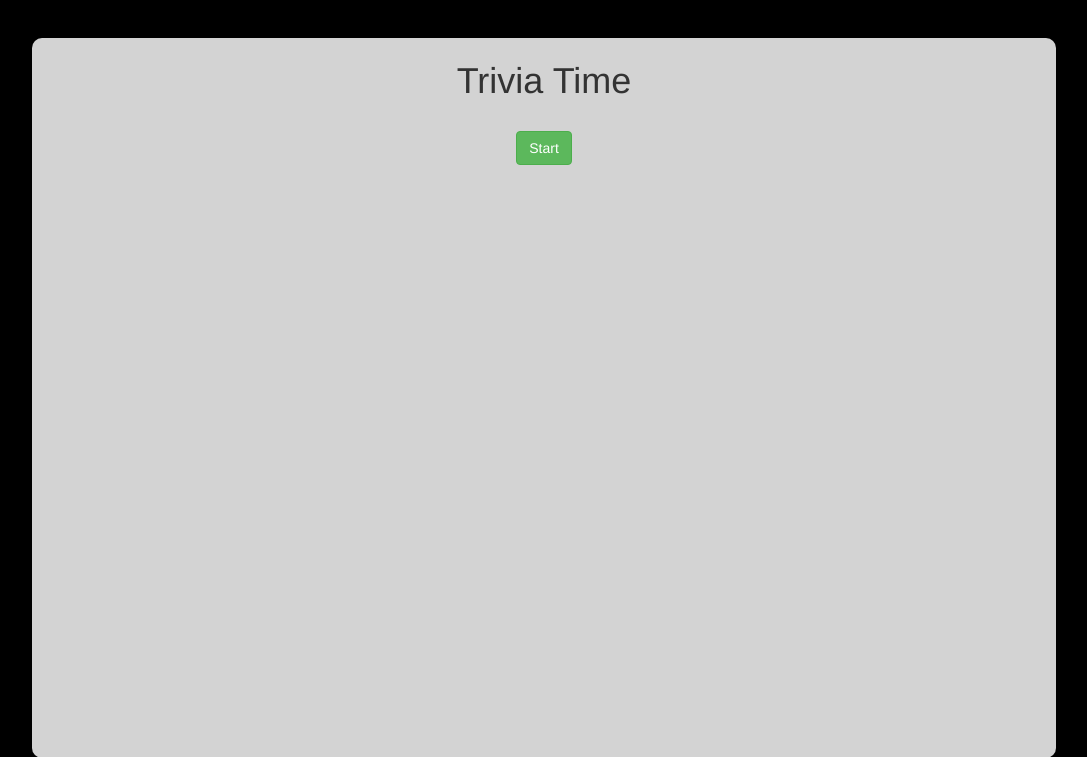
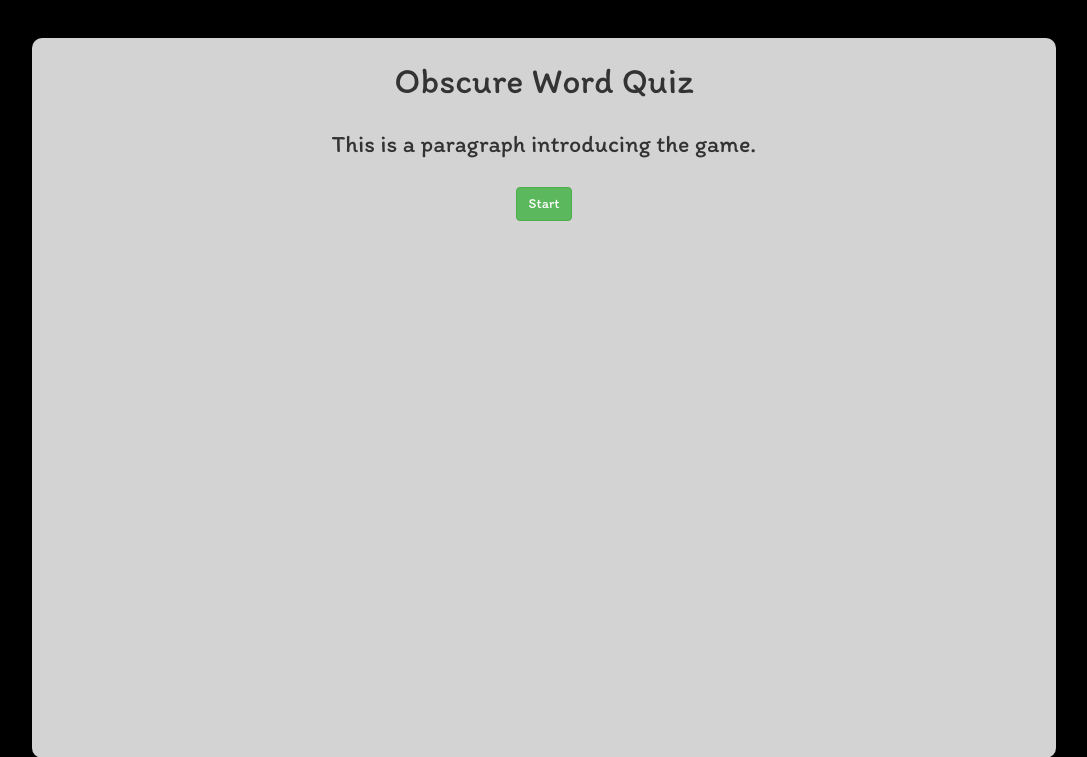
Before and after one commit to mchlltt/Guess-That-Pokemon, a PHP site: page / in a window 1280 px wide. Shown: the top 757 px of the page, without its empty margins (96-1183 px from the left). Run offline with PHP 8.4, Linux system fonts and the light colour scheme.

Commit message:
Generate answer options dynamically, add actual questions, make restarting work

```diff
--- a/assets/css/style.css
+++ b/assets/css/style.css
@@ -1,5 +1,6 @@
 body {
 	background-color: black;
+	font-family: 'Itim', Arial, Verdana;
 	width: 100%;
 }
 
@@ -8,8 +9,8 @@ body {
 	border: 3px solid transparent;
 	border-radius: 10px;
 	margin: 3% auto;
+	max-width: 80%;
 	min-height: 90vh;
-	max-width: 80%;
 }
 
 .row,
@@ -22,8 +23,12 @@ img {
 	width: 200px;
 }
 
-.game-result,
+.game-results,
 .question-result,
 .restart {
 	display: none;
 }
+
+p {
+	font-size: 16px;
+}
--- a/assets/javascript/app.js
+++ b/assets/javascript/app.js
@@ -2,95 +2,91 @@ $(document).ready(function() {
     // Object with all questions and question data.
     var questions = [{
         id: 0,
-        text: 'What is a good trivia question?0',
-        answers: ['who knows', 'who cares', 'idek', 'ummm'],
-        src: 'q1.png',
+        text: 'Trumpery',
+        answers: ['Luggage designed for carrying an instrument', 'Worthless nonsense', 'The act of being more important than someone else', 'A place where trumpets are serviced'],
         alt: 'boop doop',
-        correctAnswerIndex: 2
+        correctAnswerIndex: 1
     }, {
         id: 1,
-        text: 'er what is happening',
-        answers: ['1', '2', '3', '4'],
-        src: 'q2.png',
+        text: 'Borborygmus',
+        answers: ['A mythical horned sea creature', 'A rumbling sound in the intenstines', 'A lump on the skin', 'A scarring of the bronchial tubes'],
         alt: 'bloop',
+        correctAnswerIndex: 1
+    }, {
+        id: 2,
+        text: 'Mumpsimus',
+        answers: ['One who steals things that are not very valuable', 'A notion that is held even though it\'s unreasonable', 'Talk that is not meaningful or important', 'An organ donor'],
+        alt: 'boop doop',
+        correctAnswerIndex: 1
+    }, {
+        id: 3,
+        text: 'Crapulence',
+        answers: ['Sickness caused by excessive eating or drinking', 'A rupturing of the intenstines', 'Ownership of excessive amounts of jewels', 'A gambling addiction'],
+        alt: 'boop doop',
         correctAnswerIndex: 0
     }, {
-        id: 2,
-        text: 'What is a good trivia question?2',
-        answers: ['who knows', 'who cares', 'idek', 'ummm'],
-        src: 'q1.png',
+        id: 4,
+        text: 'Slubber',
+        answers: ['To fumble with one\'s words', 'To lose confidence', 'To lose focus', 'To perform carelessly'],
         alt: 'boop doop',
-        correctAnswerIndex: 2
-    }, {
-        id: 3,
-        text: 'What is a good trivia question?3',
-        answers: ['who knows', 'who cares', 'idek', 'ummm'],
-        src: 'q3.png',
-        alt: 'boop doop',
-        correctAnswerIndex: 2
-    }, {
-        id: 4,
-        text: 'What is a good trivia question?4',
-        answers: ['who knows', 'who cares', 'idek', 'ummm'],
-        src: 'q4.png',
-        alt: 'boop doop',
-        correctAnswerIndex: 2
+        correctAnswerIndex: 3
     }, {
         id: 5,
-        text: 'What is a good trivia question?5',
-        answers: ['who knows', 'who cares', 'idek', 'ummm'],
-        src: 'q5.png',
+        text: 'Folderol',
+        answers: ['A kitchen tool used to crush garlic', 'Excessive confidence', 'Foolish words or ideas', 'A machine used to treat stomach cramps'],
         alt: 'boop doop',
         correctAnswerIndex: 2
     }, {
         id: 6,
-        text: 'What is a good trivia question?6',
-        answers: ['who knows', 'who cares', 'idek', 'ummm'],
-        src: 'q6.png',
+        text: 'Yclept',
+        answers: ['An archaic name for a bartender', 'To confuse one person for another', 'A heinous crime', 'To call or be named'],
         alt: 'boop doop',
-        correctAnswerIndex: 2
+        correctAnswerIndex: 3
     }, {
         id: 7,
-        text: 'What is a good trivia question?7',
-        answers: ['who knows', 'who cares', 'idek', 'ummm'],
-        src: 'q7.png',
+        text: 'Usufruct',
+        answers: ['The right to use or enjoy something', 'An area where trains park', 'A citrus fruit used in cold climates', 'The act of breaching a contract'],
         alt: 'boop doop',
-        correctAnswerIndex: 2
+        correctAnswerIndex: 0
     }, {
         id: 8,
-        text: 'What is a good trivia question?8',
-        answers: ['who knows', 'who cares', 'idek', 'ummm'],
-        src: 'q8.png',
+        text: 'Quodlibet',
+        answers: ['A piece of music containing several different melodies', 'A flat outdoor area for recreational activities', 'A geometric shape', 'The act of going to a far extent'],
         alt: 'boop doop',
-        correctAnswerIndex: 2
+        correctAnswerIndex: 0
     }, {
         id: 9,
-        text: 'What is a good trivia question?9',
-        answers: ['who knows', 'who cares', 'idek', 'ummm'],
-        src: 'q9.png',
+        text: 'Gardyloo',
+        answers: ['A collection of tulips', 'A guest outhouse', 'An herb that grows in tropical climates', 'A warning cry'],
         alt: 'boop doop',
-        correctAnswerIndex: 2
+        correctAnswerIndex: 3
     }];
 
-    // Variable accessible in all scopes with current question content.
+    // Global variable with current question content.
     var currentQuestion = {};
+
+    // Global variable with current scores.
+    var answersCorrect = 0;
+    var answersIncorrect = 0;
+    var answersTimedOut = 0;
 
 
     // Game logic object.
     var game = {
         // Variables
         questionsUnasked: [0, 1, 2, 3, 4, 5, 6, 7, 8, 9],
-        answersIncorrect: 0,
-        answersCorrect: 0,
-        answersTimedOut: 0,
 
         // Methods
         selectQuestion: function() {
+            // Verify that there are questions left to answer.
+            if (game.questionsUnasked.length === 0) {
+                DOMFunctions.callDOMFunctions('gameComplete');
+            } else {
                 // Randomly select one of the unasked questions.
                 var questionIndex = Math.floor(Math.random() * game.questionsUnasked.length);
                 // Get its ID in questions.
                 var id = game.questionsUnasked[questionIndex];
-            // Set the currentQuestion object to this question.
+                // Set the global currentQuestion object to this question.
                 var lookup = {};
                 for (var i = 0; i < questions.length; i++) {
                     lookup[questions[i].id] = questions[i];
@@ -98,6 +94,9 @@ $(document).ready(function() {
                 currentQuestion = lookup[id];
                 // Remove the question's ID from the unasked questions.
                 game.questionsUnasked.splice(questionIndex, 1);
+                DOMFunctions.callDOMFunctions(event = 'newQuestion');
+                timer.start();
+            }
         },
 
         isCorrect: function(answerIndex) {
@@ -111,103 +110,141 @@ $(document).ready(function() {
 
         updateScores: function(correct) {
             // Increment appropriate score counter variable.
-            if (correct) {
-                game.answersCorrect++;
-            } else if (!correct) {
-                game.answersIncorrect++;
+            if (correct === true) {
+                answersCorrect++;
+            } else if (correct === false) {
+                answersIncorrect++;
             } else {
-                game.answersTimedOut++;
+                answersTimedOut++;
             }
+        },
+
+        resetGame: function() {
+            game.questionsUnasked = [0, 1, 2, 3, 4, 5, 6, 7, 8, 9];
+            game.answersCorrect = 0;
+            game.answersIncorrect = 0;
+            game.answersTimedOut = 0;
         }
     };
 
-    var count = -1;
-
     // Timeout and interval object
     var timer = {
+        count: 31,
         start: function() {
-            timer.countDown();
-            counter = setInterval(timer.countDown, 1000);
+            timer.decrement();
+            counter = setInterval(timer.decrement, 1000);
+        },
+        decrement: function() {
+            timer.count--;
+            DOMFunctions.displayTimer(timeRemaining = timer.count);
+            if (timer.count === 0) {
+                timer.stop();
+                DOMFunctions.callDOMFunctions(event = 'questionAnswered', correct = '');
+                game.updateScores();
+            }
         },
         stop: function() {
             clearInterval(counter);
-            count = -1;
-        },
-        countDown: function() {
-            count++;
-            DOMFunctions.displayTimer(count);
-            if (count == 30) {
-                timer.stop();
-            }
+            timer.count = 31;
         },
     };
 
 
     // DOM writing object
     var DOMFunctions = {
-        displayTimer: function(time) {
-            $('#timer').text(30 - time);
+        displayTimer: function(timeRemaining) {
+            $('#timer').text(timeRemaining);
         },
         displayQuestion: function() {
             $('#question').text(currentQuestion.text);
-            $('#0').text(currentQuestion.answers[0]);
-            $('#1').text(currentQuestion.answers[1]);
-            $('#2').text(currentQuestion.answers[2]);
-            $('#3').text(currentQuestion.answers[3]);
+            $('.answer-options').empty();
+            for (var i=0;i<currentQuestion.answers.length;i++) {
+                option = $('<h3>');
+                option.text(currentQuestion.answers[i]);
+                option.attr('data-index', i);
+                option.addClass('text-center option');
+                option.attr('role','button');
+                $('.answer-options').append(option);
+            }
         },
         displayAnswer: function(correct) {
             $('.question-display').hide();
             $('.timer').hide();
             $('.question-result').show();
-            $('#question-image').attr('src', currentQuestion.src);
-            $('#question-image').attr('alt',currentQuestion.alt);
-            if (correct) {
+            $('#correct-answer').text('Definition: ' + currentQuestion.answers[currentQuestion.correctAnswerIndex]);
+            $('#question-image').attr('src', 'assets/images/' + currentQuestion.text + '.png');
+            $('#question-image').attr('alt', currentQuestion.alt);
+            if (correct === true) {
                 $('#question-win-loss').text('Correct!');
+            } else if (correct === false) {
+                $('#question-win-loss').text('Incorrect...');
             } else {
-                $('#question-win-loss').text('Incorrect...');
+                $('#question-win-loss').text('Time\'s Up!');
             }
+            setTimeout(displayNextQuestion, 3000);
+        },
+        hideAnswer: function() {
+            $('.question-display').show();
+            $('.timer').show();
+            $('.question-result').hide();
         },
         displayResults: function() {
-
+            $('.question-display').hide();
+            $('.game-results').show();
+            $('#questions-correct').text('Correct: ' + answersCorrect);
+            $('#questions-incorrect').text('Incorrect: ' + answersIncorrect);
+            $('#questions-unanswered').text('Unanswered: ' + answersTimedOut);
+            $('.restart').show();
         },
         displayNewGame: function() {
-
+            $('.restart').hide();
+            $('.game-results').hide();
+            $('#start-button').show();
         },
-        callDOMFunctions: function(event,correct) {
+        callDOMFunctions: function(event, correct) {
             if (event === 'startGame') {
                 $('.start').hide();
+            } else if (event === 'newQuestion') {
                 DOMFunctions.displayQuestion();
+                DOMFunctions.hideAnswer();
             } else if (event === 'questionAnswered') {
                 DOMFunctions.displayAnswer(correct);
-            } else if (event === 'newQuestion') {
-                console.log('newq');
+            } else if (event === 'gameComplete') {
+                DOMFunctions.hideAnswer();
+                DOMFunctions.displayResults();
+            } else if (event === 'restartClicked') {
+                DOMFunctions.displayNewGame();
             }
         }
-
     };
 
 
-    // Function Calls
-    // Unclear whether I need anything here since it starts with the static start page.
-
     // On-click events
+    // When the start button is clicked.
     $('#start-button').on('click', function() {
-        game.selectQuestion();
         DOMFunctions.callDOMFunctions(event = 'startGame');
-        timer.start();
+        displayNextQuestion();
     });
 
-    // When you select an answer,
-    $('.option').on('click', function() {
-        var correct = game.isCorrect(parseInt(this.id,10));
+    // When an answer is clicked.
+    $(document).on('click', '.option', function() {
+        var answerIndex = $(this).data('index');
+        answerIndex = parseInt(answerIndex, 10);
+        var answerCorrectness = game.isCorrect(answerIndex);
         timer.stop();
-        DOMFunctions.callDOMFunctions(event = 'questionAnswered',correct = correct);
-        game.updateScores(correct);
-        setTimeout(DOMFunctions.callDOMFunctions(event = 'newQuestion'), 3000);
+        DOMFunctions.callDOMFunctions(event = 'questionAnswered', correct = answerCorrectness);
+        game.updateScores(answerCorrectness);
     });
 
-    // When you click start over button,
-    // Call game.resetGame();
-    // Call DOM writer with event 'restart';
+    // When the start over button is clicked.
+    $('#restart-button').on('click', function() {
+        game.resetGame();
+        call.DOMFunctions.DOMFunctions(event = 'restartClicked');
+    });
+
+    var displayNextQuestion = function() {
+        game.selectQuestion();
+    };
+
 
 });
--- a/index.html
+++ b/index.html
@@ -3,7 +3,7 @@
 
 <head>
     <meta charset="UTF-8">
-    <title>Super Fun Trivia</title>
+    <title>Obscure Word Trivia Game</title>
     <!-- For media queries in Bootstrap -->
     <meta name="viewport" content="width=device-width, initial-scale=1.0">
     <!-- Link to the jQuery Library -->
@@ -11,7 +11,7 @@
     <!-- Bootstrap CDN link -->
     <link rel="stylesheet" href="https://maxcdn.bootstrapcdn.com/bootstrap/3.3.7/css/bootstrap.min.css">
     <!-- Google fonts -->
-    <!-- <link href="https://fonts.googleapis.com/css?family=Boogaloo" rel="stylesheet"> -->
+    <link href="https://fonts.googleapis.com/css?family=Itim" rel="stylesheet">
     <!-- Personal stylesheet -->
     <link rel="stylesheet" href="assets/css/style.css">
     <!-- Favicon -->
@@ -23,10 +23,15 @@
 <body>
     <div class="content">
         <header>
-            <h1 class="text-center">Trivia Time</h1>
+            <h1 class="text-center">Obscure Word Quiz</h1>
         </header>
         <div class="row timer center-block">
-            <div class=col-xs-12>
+            <div class="col-xs-12">
+                <h3 class="text-center" id="intro-paragraph">This is a paragraph introducing the game.</h3>
+            </div>
+        </div>
+        <div class="row timer center-block">
+            <div class="col-xs-12">
                 <h3 class="text-center" id="timer"></h3>
             </div>
         </div>
@@ -38,10 +43,7 @@
         <div class="row question-display center-block">
             <div class=col-xs-12>
                 <h2 class="text-center" id="question"></h2>
-                <h3 class="text-center option" id=0 role="button"></h3>
-                <h3 class="text-center option" id=1 role="button"></h3>
-                <h3 class="text-center option" id=2 role="button"></h3>
-                <h3 class="text-center option" id=3 role="button"></h3>
+                <div class="answer-options"></div>
             </div>
         </div>
         <div class="row question-result center-block">
@@ -59,11 +61,11 @@
                 <img src="#" alt="#" id="question-image" class="center-block">
             </div>
         </div>
-        <div class="row game-result center-block">
+        <div class="row game-results center-block">
             <div class="col-xs-12">
                 <h2 class="text-center">Results</h2>
-                <p class="text-center" id="questions-right"></p>
-                <p class="text-center" id="questions-wrong"></p>
+                <p class="text-center" id="questions-correct"></p>
+                <p class="text-center" id="questions-incorrect"></p>
                 <p class="text-center" id="questions-unanswered"></p>
             </div>
         </div>
```
Lines whose indentation alone changed are shown as unchanged.
